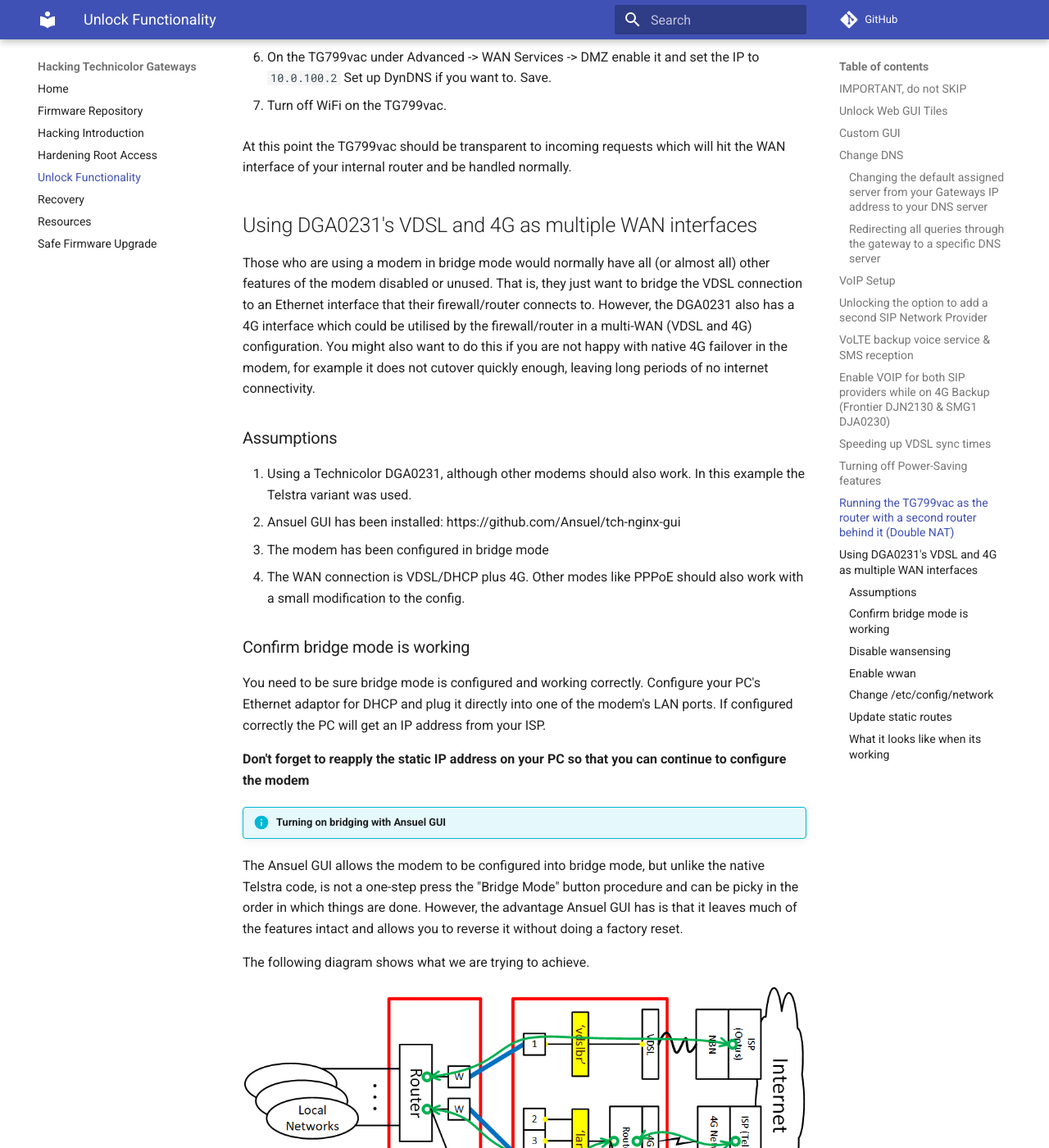
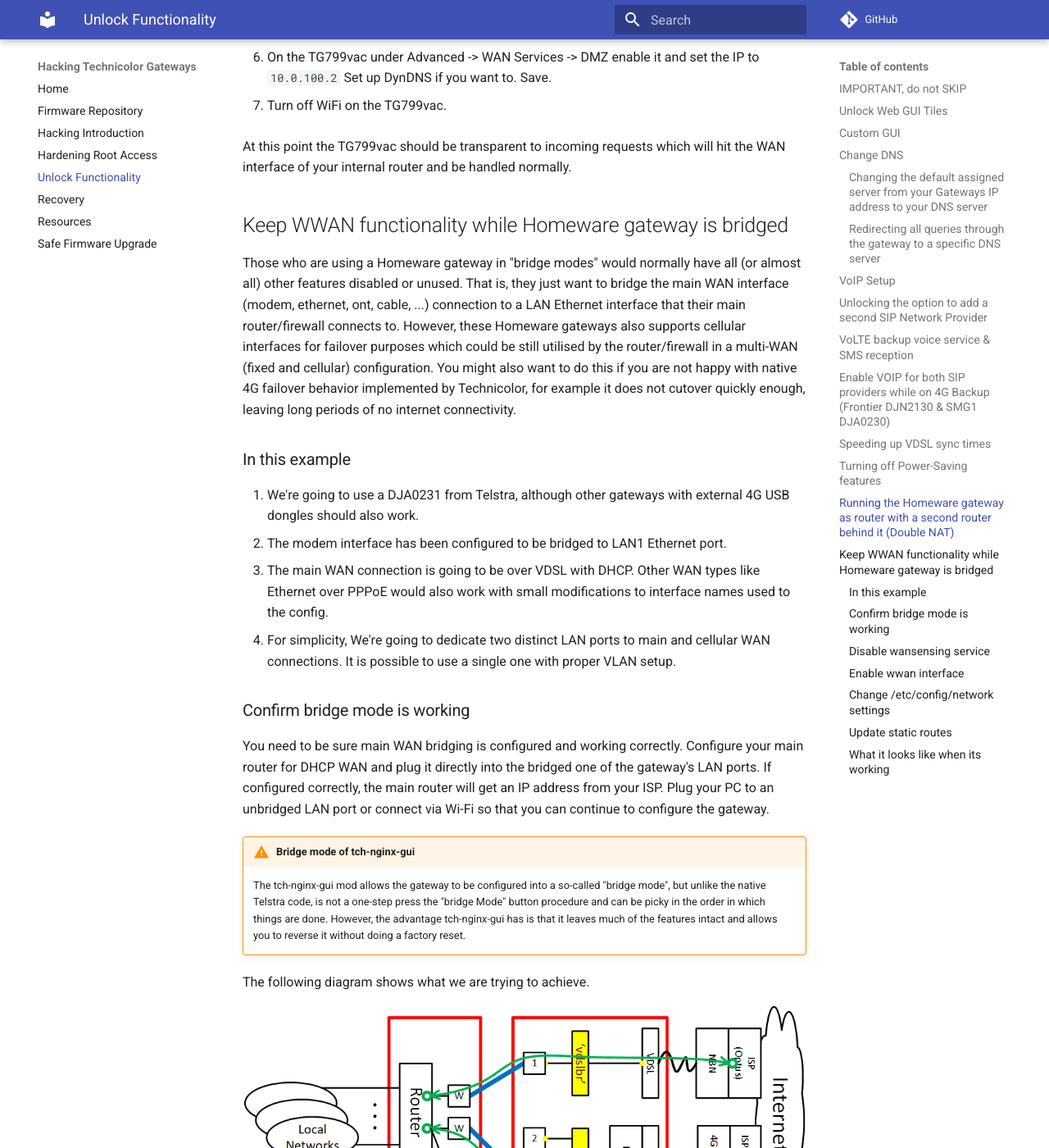
Before and after one commit to hack-technicolor/hack-technicolor, an MkDocs documentation site: the page built from docs/Unlock.md, in a window 1280 px wide and 1400 px high, scrolled down 9516 px. Shown: the whole window at 82% size. Built offline with MkDocs 1.6.1 and Material for MkDocs 9.7.7, drawn with Linux system fonts in a browser that asks for light colours; comment, search, counter and statistics services are not loaded; some of the changed text lies outside the part shown.

Commit message:
Fixup and linting for #96

````diff
--- a/docs/Unlock.md
+++ b/docs/Unlock.md
@@ -382,7 +382,7 @@
 pwrctl config --autogreeen off
 ```
 
-## Running the TG799vac as the router with a second router behind it (Double NAT)
+## Running the Homeware gateway as router with a second router behind it (Double NAT)
 
 Double NAT used to break many things, but testing with this configuration shows that most current applications are very tolerant of it. Most applications assume they are on a private network and that their visible IP is not the one they are visible on on the internet via, so if it's nested one more level down via NAT with a DMZ redirecting traffic to the second router's WAN interface it makes very little difference (if this guide is followed)!
 
@@ -416,87 +416,94 @@
 
 At this point the TG799vac should be transparent to incoming requests which will hit the WAN interface of your internal router and be handled normally.
 
-## Using DGA0231's VDSL and 4G as multiple WAN interfaces
+## Keep WWAN functionality while Homeware gateway is bridged
 
-Those who are using a modem in bridge mode would normally have all (or almost all) other features of the modem disabled or unused.  That is, they just want to bridge the VDSL connection to an Ethernet interface that their firewall/router connects to. However, the DGA0231 also has a 4G interface which could be utilised by the firewall/router in a multi-WAN (VDSL and 4G) configuration. You might also want to do this if you are not happy with native 4G failover in the modem, for example it does not cutover quickly enough, leaving long periods of no internet connectivity.
+Those who are using a Homeware gateway in "bridge modes" would normally have all (or almost all) other features disabled or unused.  That is, they just want to bridge the main WAN interface (modem, ethernet, ont, cable, ...) connection to a LAN Ethernet interface that their main router/firewall connects to. However, these Homeware gateways also supports cellular  interfaces for failover purposes which could be still utilised by the router/firewall in a multi-WAN (fixed and cellular) configuration. You might also want to do this if you are not happy with native 4G failover behavior implemented by Technicolor, for example it does not cutover quickly enough, leaving long periods of no internet connectivity.
 
-### Assumptions
+### In this example
 
-1. Using a Technicolor DGA0231, although other modems should also work. In this example the Telstra variant was used.
-2. Ansuel GUI has been installed: https://github.com/Ansuel/tch-nginx-gui
-3. The modem has been configured in bridge mode
-4. The WAN connection is VDSL/DHCP plus 4G. Other modes like PPPoE should also work with a small modification to the config.
+1. We're going to use a DJA0231 from Telstra, although other gateways with external 4G USB dongles should also work.
+2. The modem interface has been configured to be bridged to LAN1 Ethernet port.
+3. The main WAN connection is going to be over VDSL with DHCP. Other WAN types like Ethernet over PPPoE would also work with small modifications to interface names used to the config.
+4. For simplicity, We're going to dedicate two distinct LAN ports to main and cellular WAN connections. It is possible to use a single one with proper VLAN setup.
 
 ### Confirm bridge mode is working
 
-You need to be sure bridge mode is configured and working correctly.  Configure your PC's Ethernet adaptor for DHCP and plug it  directly into one of the modem's LAN ports.  If configured correctly the PC will get an IP address from your ISP.
+You need to be sure main WAN bridging is configured and working correctly. Configure your main router for DHCP WAN and plug it directly into the bridged one of the gateway's LAN ports. If configured correctly, the main router will get an IP address from your ISP. Plug your PC to an unbridged LAN port or connect via Wi-Fi so that you can continue to configure the gateway.
 
-**Don't forget to reapply the static IP address on your PC so that you can continue to configure the modem**
-
-!!! info "Turning on bridging with Ansuel GUI"
-The Ansuel GUI allows the modem to be configured into bridge mode, but unlike the native Telstra code, is not a one-step press the "Bridge Mode" button procedure and can be picky in the order in which things are done. However, the advantage Ansuel GUI has is that it leaves much of the features intact and allows you to reverse it without doing a factory reset.
+!!! warning "Bridge mode of tch-nginx-gui"
+    The tch-nginx-gui mod allows the gateway to be configured into a so-called "bridge mode", but unlike the native Telstra code, is not a one-step press the "bridge Mode" button procedure and can be picky in the order in which things are done. However, the advantage tch-nginx-gui has is that it leaves much of the features intact and allows you to reverse it without doing a factory reset.
 
 The following diagram shows what we are trying to achieve.
 
 ![alt text](images/dual_wan.png)
 
-In the diagram above the IP layer connections are green with the green circles representing terminating IP addresses. The VDSL connection is bridged through the modem and is effectively invisible from an IP perspective.  On the 4G path the IP connection terminates on the router in the modem.  This will create a double NAT path from your home network (firewall/router and DJA0231 modem).
+In the diagram above the IP layer connections are green with the green circles representing terminating IP addresses. The VDSL modem is bridged at layer 2 through the switch LAN port 1 and the Homeware gateway is effectively invisible from an layer 3 (IP) perspective. On the 4G path, the IP connection terminates on the router in the gateway. This will create a double NAT (firewall/router and DJA0231 modem) path from your home network towards the cellular WAN. Of course, you may still add a static NAT rule or setup static routes to avoid this if you prefer, like we will explain later on.
 
-This example will allocate dedicated *LAN port 1* (`eth0`) for the bridged VDSL connection, while leaving the other ports on the existing LAN segment to allow connection to the modem as router hop for the 4G connection.  Note this is also the connection that you use to manage the modem as it terminates on an IP address in the modem.  In this example the modem's IP address is `10.0.0.138` and on the firewall/router side the IP address is `10.0.0.1`.
+This example will allocate dedicated *LAN port 1* (`eth0`) for the bridged VDSL connection, while leaving the other ports on the existing LAN segment to allow connection to the gateway as router hop for the 4G connection and Homeware gateway administration. In this example the gateway's LAN IP address is `10.0.0.138` and on the firewall/router side the IP address is `10.0.0.1`.
 
-### Disable `wansensing`
-We need to stop the modem from detecting the WAN state which causes the 4G to be brought down if it detects the VDSL interface is up.
+### Disable `wansensing` service
 
+We need to stop Homeware from doing automatic detection of WAN state which causes the 4G to be brought down if it detects the main wAN interface is up.
+
+```bash
+# Check status
+/etc/init.d/wansensing enabled && echo wansensing is currently ENABLED
+
+# Disable service and confirm status
+/etc/init.d/wansensing disable
+/etc/init.d/wansensing enabled || echo wansensing is currently DISABLED
+
+# Stop service
+/etc/init.d/wansensing stop
 ```
-# Check status
-/etc/init.d/wansensing enabled && echo on
 
-# Stop service and confirm status
-/etc/init.d/wansensing disable
-/etc/init.d/wansensing enabled && echo on
-```
-### Enable `wwan`
-4G interface `wwan` needs to be enabled.
+### Enable `wwan` interface
 
-```
+The 4G interface `wwan` needs to be enabled.
+
+```bash
 # Check status
 uci show network.wwan.enabled
 
 # Enable wwan
 uci set network.wwan.enabled=1
 uci show network.wwan.enabled
-uci commit
+uci commit network
 
 # reload config files
 /etc/init.d/network reload
 ```
-### Change `/etc/config/network`
-LAN port 1 and the VDSL connection needs to be removed from the existing LAN. I used WinSCP to perform the modifications to `/etc/config/network`. Under the section `config interface 'lan'` remove the following lines:
+
+### Change `/etc/config/network` settings
+
+LAN port 1 and the VDSL modem interface needs to be removed from the existing `lan` interface if they have been somehow added in there. This usually happens when you use one-touch "bridge modes". You can use WinSCP to easily perform the modifications to `/etc/config/network`. Under the section `config interface 'lan'` remove the following lines (if any):
 
 ```
     list ifname 'eth0'
-    list ifname 'ptm0'
+    list ifname 'ptm0' # or eth4 for Ethernet WAN, or whatever different name in case of VLAN interfaces
 ```
 
 Now we need to add a new interface `vdslbr` for the bridged VDSL segement.  Add the following just after the `config interface 'lan'` section:
 
 ```
-config interface 'vdslbr'
+config interface 'bridgedwan'
 	option force_link '1'
 	option type 'bridge'
 	list ifname 'eth0'
-	list ifname 'ptm0'
+	list ifname 'ptm0' # or eth4 for Ethernet WAN, or whatever different name in case of VLAN interfaces
 ```
 
 After saving `/etc/config/network` apply the new config with the following commands:
 
-```
-uci commit
+```bash
+uci commit network
 /etc/init.d/network reload
 ```
 
 ### Update static routes
-The modem (4G router) needs to know the existence of your downstream networks, otherwise it does not know how to get the packets back to your devices. This can be done via the *IP Extras* card in the GUI.  The values you put here will be specific to your local environment. The example below will cater for networks from `192.168.0.0` to `192.168.15.0`.
+
+If you preferred not to enable a second NAT on your main router towards the cellular WAN, the Homeware gateway (used as router for 4G WAN) needs to know the existence of your downstream local networks, otherwise it does not know how to get the packets back to your devices. This can be done either directly from inside `/etc/config/network` or via the *IP Extras* card in the WebUI. The values you put here will be specific to your local IP environment. The example below will cater for networks from `192.168.0.0` to `192.168.15.0`.
 
 - IP Extras
   - IPv4 Static Routes Configuration
@@ -510,7 +517,7 @@
 
 ### What it looks like when its working
 
-Below are some pictures and screenshots of the modem used in a multi-WAN environment with a PfSense firewall.
+Below are some pictures and screenshots of the Homeware gateway used in a multi-WAN environment with a PfSense firewall as main router with NAT disabled over $G WAN interface.
 
 ![alt text](images/modem_with_firewall.jpg)
 
@@ -518,9 +525,9 @@
 
 ![alt text](images/route.png)
 
-The screen capture above shows the routes in the modem. You can see only a single default route pointing to the 4G interface and a static route pointing to the local networks. The bridged VDSL path cannot be seen as it is invisible from a layer-3 IP viewpoint.
+The screen capture above shows the IP routes in the Homeware gateways. You can see only a single default route pointing to the 4G interface and a static route pointing to the local networks we added to avoid double NAT. The bridged VDSL path cannot be seen as it is invisible from a layer-3 IP viewpoint.
 
 ![alt text](images/gateways_definition.png)
 ![alt text](images/gateways_status.png)
 
-The screen captures above show the PfSense firewall using the two WAN links on the modem. On the first screen capture you can see that the VDSL connection and the 4G connection are defined as the gateway group `VDSL_4G` with the VDSL connection having a higher priority. On the second screen capture you can see that the firewall sees both WAN interfaces as online allowing it to direct traffic as it sees fit.
+The screen captures above show the PfSense firewall using the two WAN links from the Homeware gateway. On the first screen capture you can see that the VDSL connection and the 4G connection are defined as the gateway group `VDSL_4G` with the VDSL connection having a higher priority. On the second screen capture you can see that the firewall sees both WAN interfaces as online allowing it to direct traffic as it sees fit.
````
